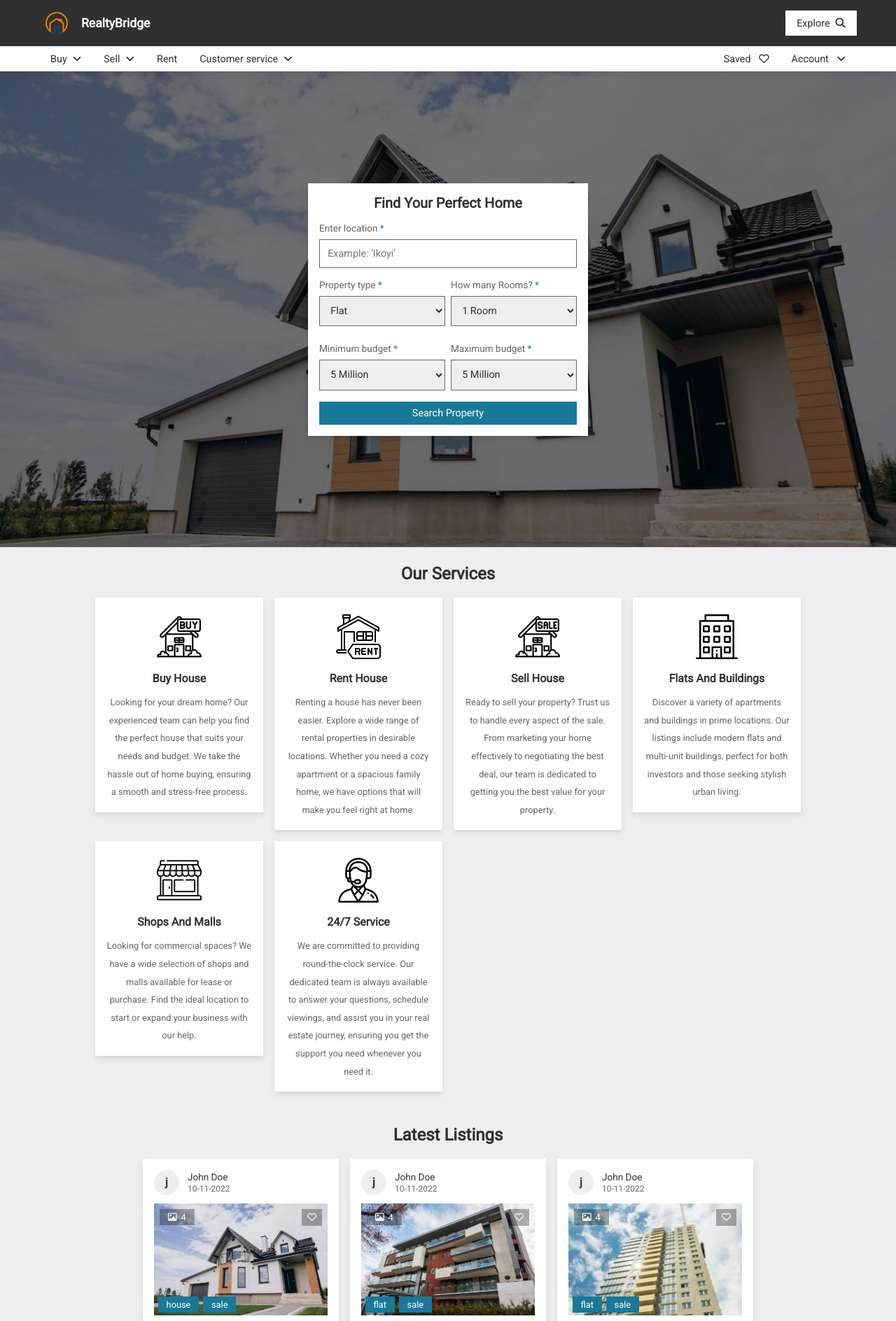
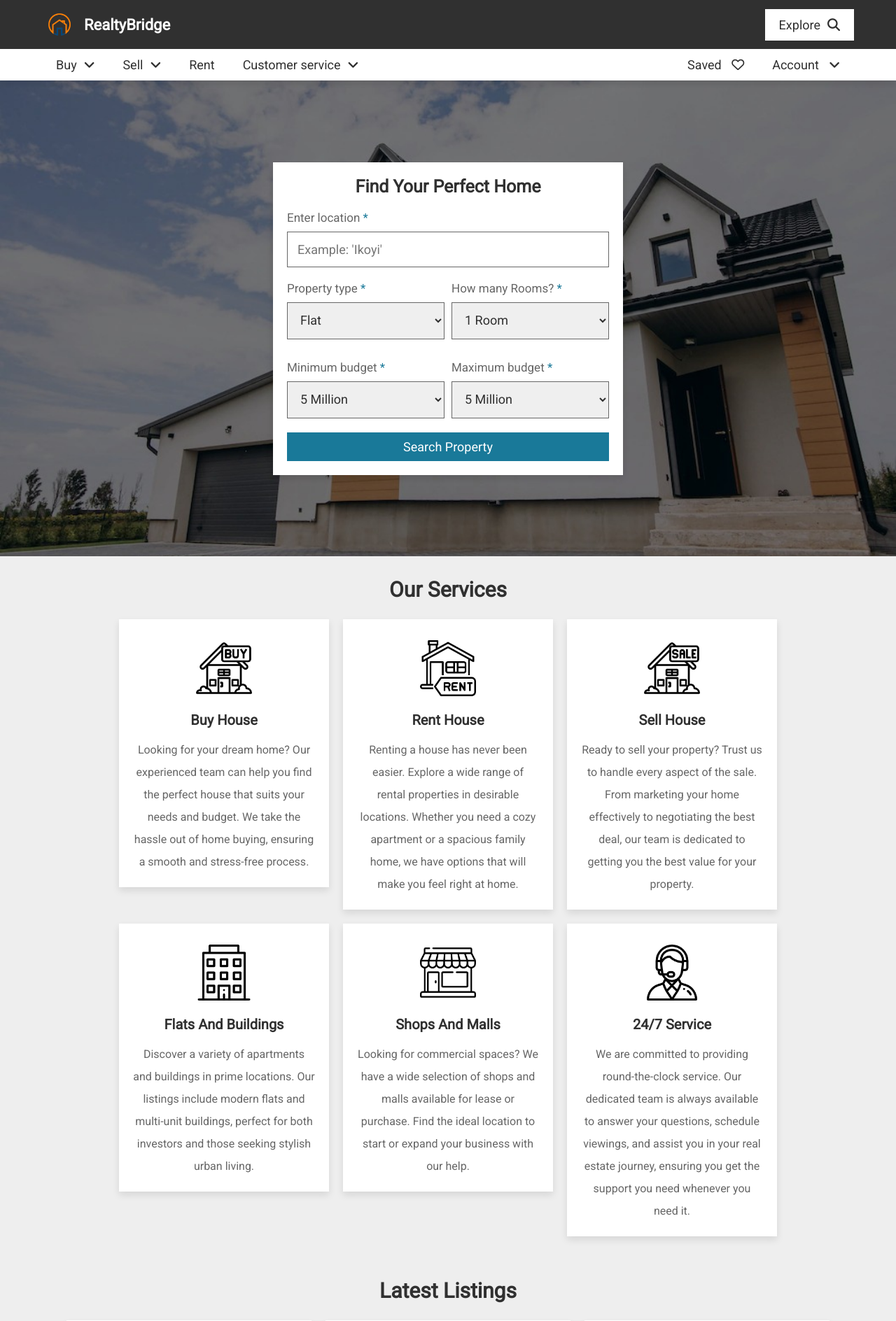
Before and after one commit to Jayminai/RealtyBridge, a PHP site: page /home.html in a window 1280 px wide. Shown: the top 1888 px of the page at 70% size. Run offline with PHP 8.4, Linux system fonts and the light colour scheme.

Commit message:
responsiveness fix

```diff
--- a/css/style.css
+++ b/css/style.css
@@ -10,9 +10,6 @@
    --box-shodow:0 .5rem 1rem rgba(0,0,0,.1);
 }
 
-body{
-      overflow: visible;
-   }
 .logo-img{
    max-width: 50px;
    height: auto;
@@ -56,8 +53,8 @@
 }
 
 html{
-   font-size: 50%;
-   overflow-x: visible;
+   font-size: 62.5%;
+   /* overflow-x: hidden; */
    scroll-behavior: smooth;
    scroll-padding-top: 10rem;
 }
```
